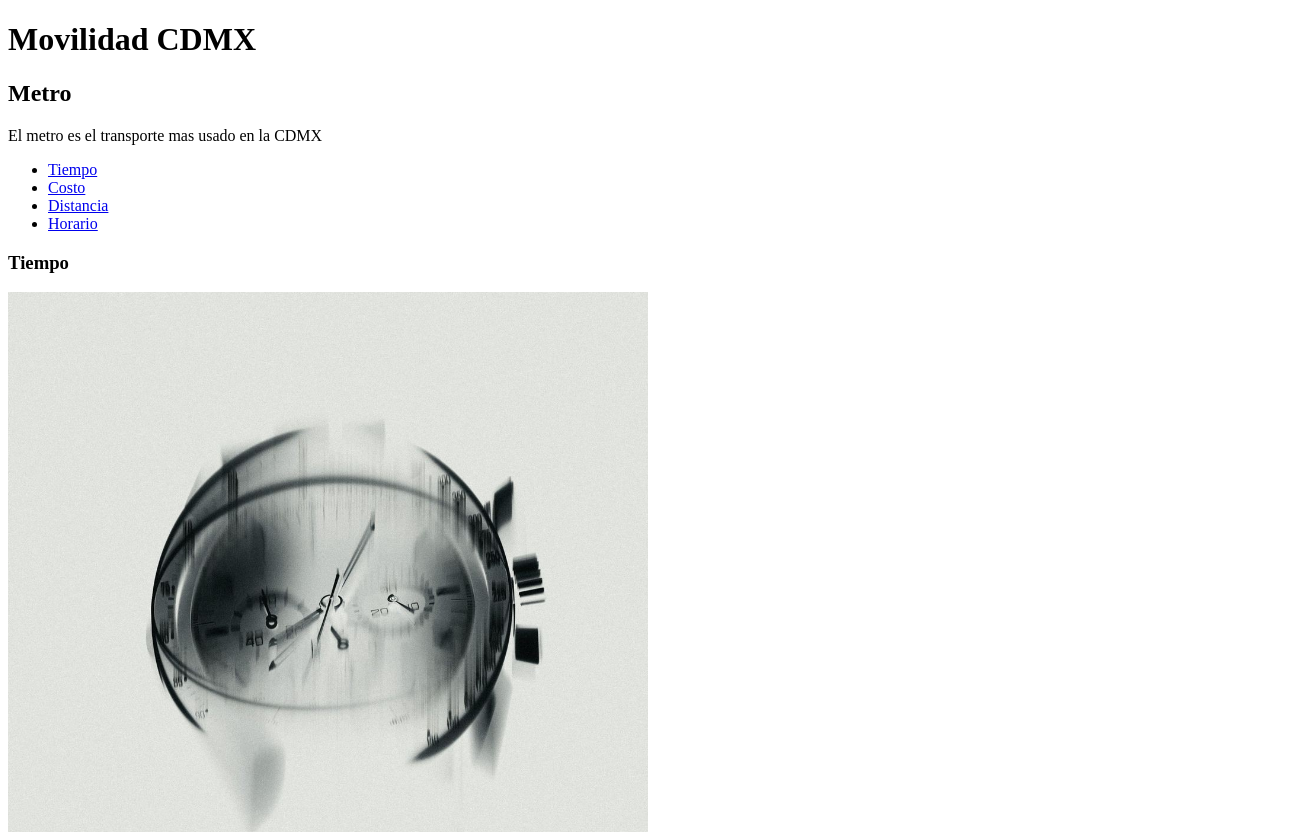
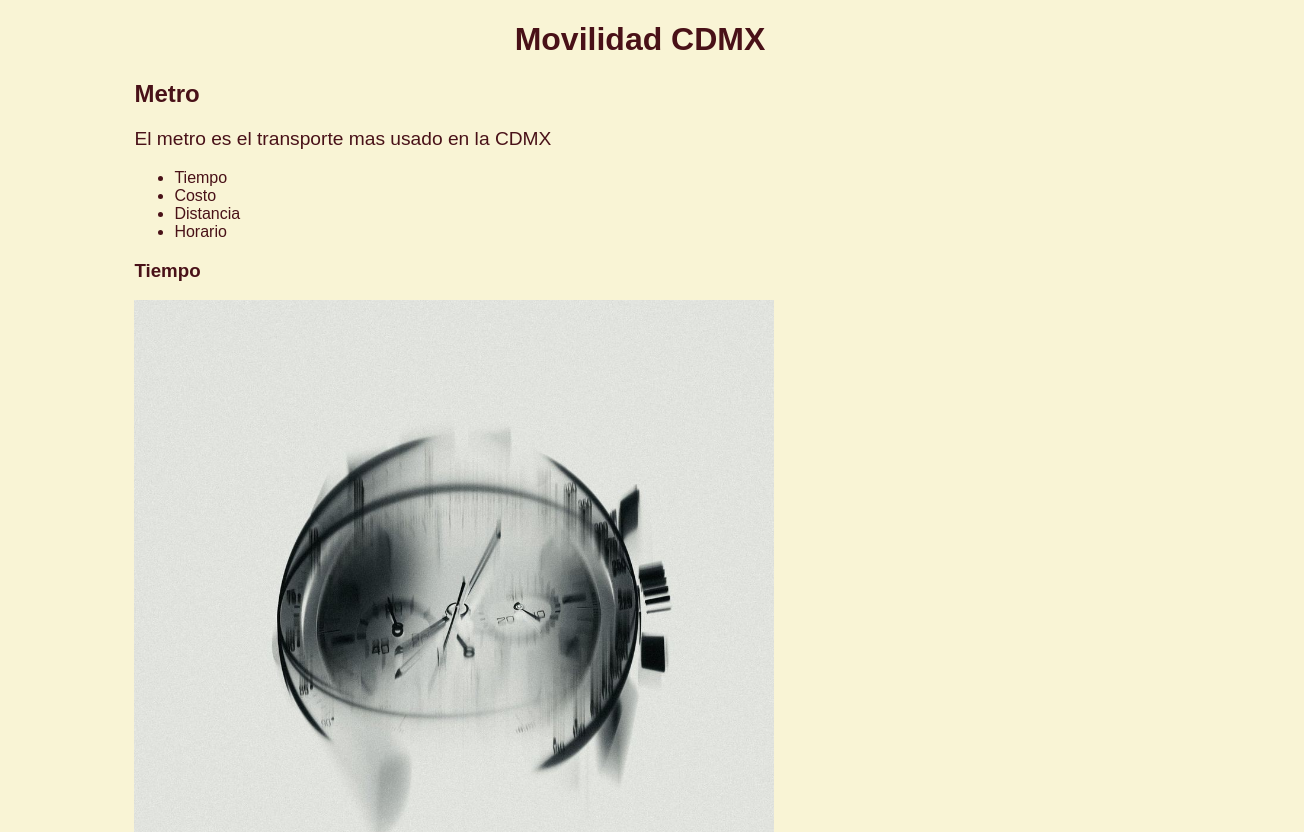
Before and after one commit to rtrevino72/movilidad-cdmx, a plain HTML site: page index.html in a window 1280 px wide. Shown: the top 832 px of the page, 1304 px wide, since content can reach past the window. Drawn offline with Linux system fonts and the light colour scheme; a web font is replaced by a local one.

Commit message:
comititi

```diff
--- /dev/null
+++ b/css/style.css
@@ -0,0 +1,39 @@
+html {
+
+}
+body {
+    background-color: #f9f4d5;
+    color: #491118;
+    font-family: "forma-djr-mono", sans-serif;
+    font-weight: 400;
+    font-style: normal;
+}
+a {
+    color: #491118;
+    text-decoration: none;
+}
+    a:visited {
+        color: #491118;
+    }
+    a:hover {
+        color: #b2c6f9;
+    }
+}
+h1, h2, h3 {
+    font-family: "cofo-raffine", sans-serif;
+    font-weight: 600;
+    font-style: normal;
+}
+h1 {
+    text-align: center;
+    font-size: 2em;
+}
+p {
+    font-size: 1.2em;
+}
+main {
+    width: 80%;
+    margin: 0 auto;
+    min-width: 320px;
+    max-width: 1640px;
+}
--- a/index.html
+++ b/index.html
@@ -1,9 +1,12 @@
 <!DOCTYPE html>
 <html lang="en">
 <head>
+    <link rel="stylesheet" href="https://use.typekit.net/yvg8sdt.css">
+    <link rel="stylesheet" href="https://use.typekit.net/yvg8sdt.css">
     <meta charset="UTF-8">
     <meta name="viewport" content="width=device-width, initial-scale=1.0">
     <title>Movilidad CDMX</title>
+    <link rel="stylesheet" href="./css/style.css">
 </head>
 <body>
     <main>
```
